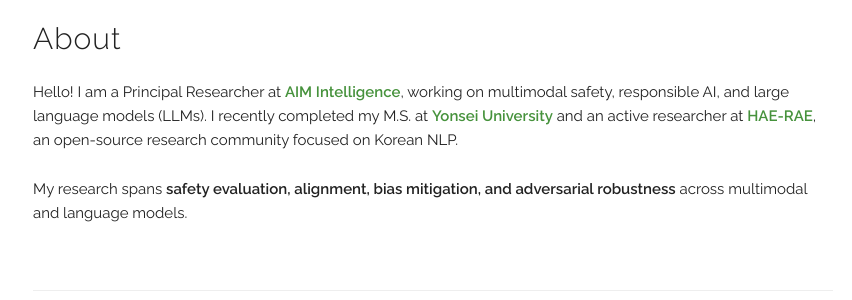
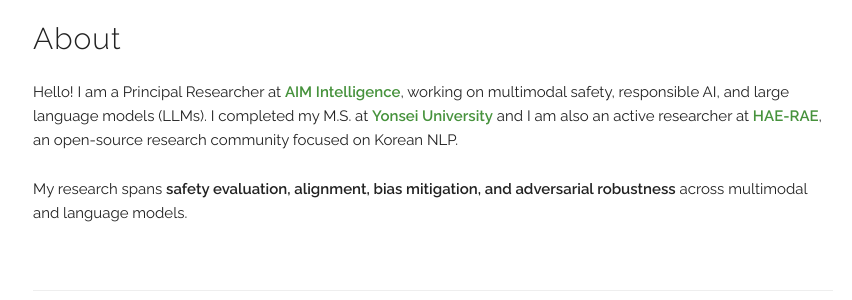
Before and after one commit to Dasol-Choi/dasol-choi.github.io, a Jekyll site: the page built from index.html, in a window 1280 px wide and 900 px high. Shown: the part 470-770 px from the top of the window, without its empty margins (207-1059 px from the left). Built offline with Jekyll 4.4.1, drawn with Linux system fonts in a browser that asks for light colours; some web fonts are replaced.

Commit message:
Update index.html

```diff
--- a/index.html
+++ b/index.html
@@ -8,9 +8,9 @@ layout: default
     Hello! I am a Principal Researcher at
     <a href="https://aim-intelligence.com" target="_blank">AIM Intelligence</a>,
     working on multimodal safety, responsible AI, and large language models (LLMs).
-    I recently completed my M.S. at
+    I completed my M.S. at
     <a href="https://digitalanalytics.yonsei.ac.kr/digital_analytics/index.do" target="_blank">Yonsei University</a>
-    and an active researcher at
+    and I am also an active researcher at
     <a href="https://huggingface.co/HAERAE-HUB" target="_blank">HAE-RAE</a>,
     an open-source research community focused on Korean NLP.
   </p>
```
